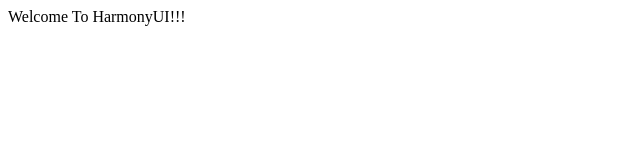
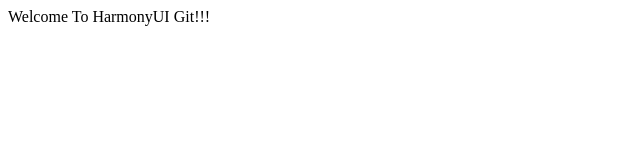
Before and after one commit to mkk360/HarmonyUI, a plain HTML site: page index.html in a window 1280 px wide. Shown: the full height of the page, 0-640 px from the left. Drawn offline with Linux system fonts and the light colour scheme.

```diff
--- a/index.html
+++ b/index.html
@@ -6,6 +6,6 @@
     <title>HarmonyUI is a starter kit and components package</title>
   </head>
   <body>
-    Welcome To HarmonyUI!!!
+    Welcome To HarmonyUI Git!!!
   </body>
 </html>
```
